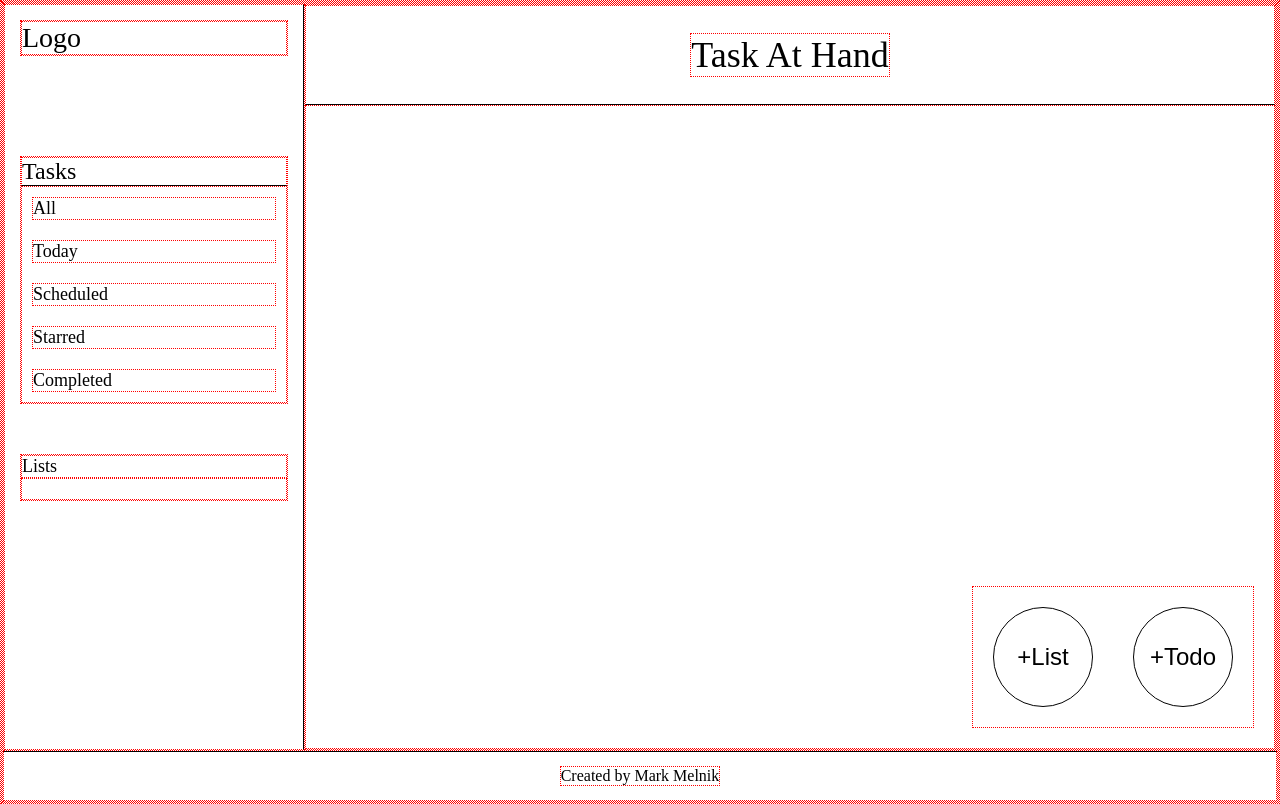
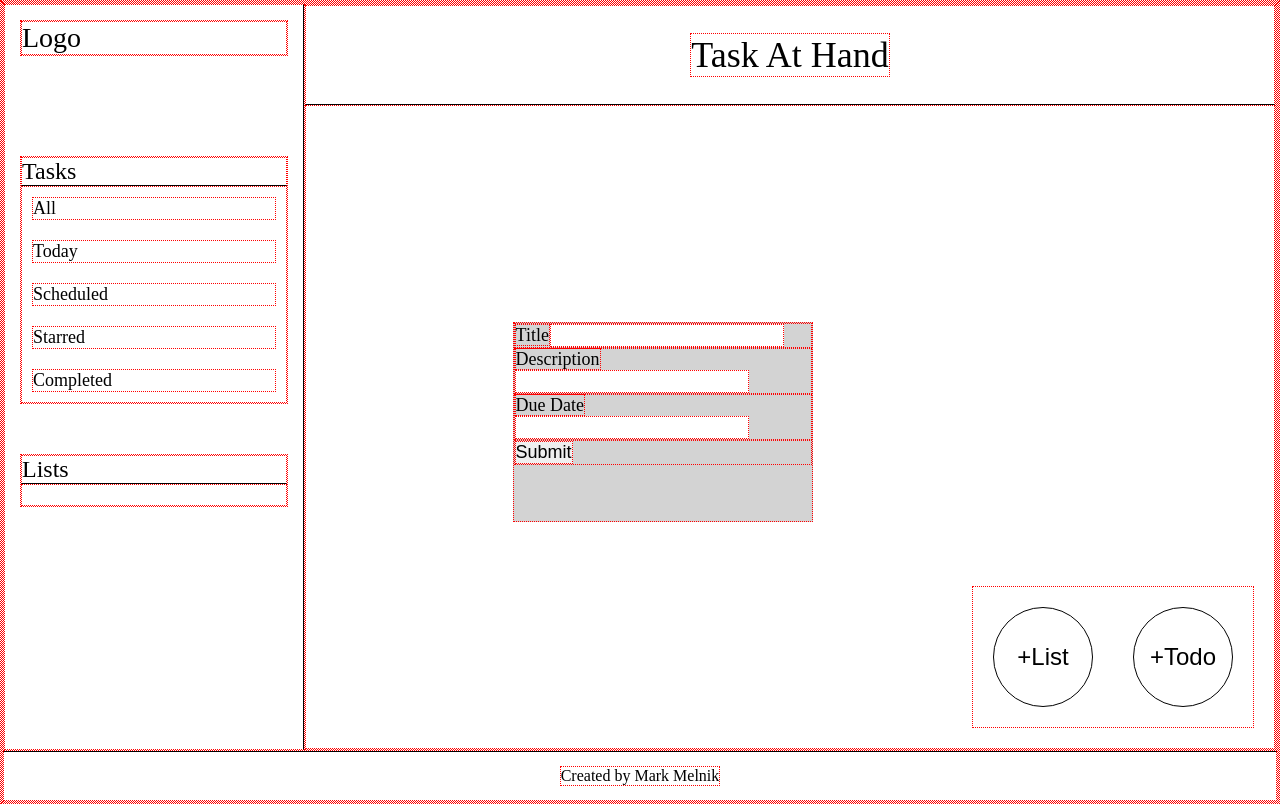
Before and after one commit to markymelnik/todo-list, a website built with webpack: page dist/index.html in a window 1280 px wide. Both pictures are taken after a click on the button "+Todo". Built offline with nearby package versions, Linux system fonts and the light colour scheme.

Commit message:
Task form appears when button is clicked

```diff
--- a/src/home.js
+++ b/src/home.js
@@ -77,7 +77,7 @@ function createSidebarLists() {
   sidebarListsContainer.classList.add('sidebar-lists-container');
 
   const sidebarListsHeader = document.createElement('div');
-  sidebarListsHeader.classList.add('sidebar-lists-header');
+  sidebarListsHeader.classList.add('sidebar-header');
   sidebarListsHeader.textContent = 'Lists';
 
   const sidebarLists = document.createElement('div');
@@ -113,7 +113,7 @@ function createMain() {
   addListBtn.textContent = '+List';
 
   const addTodoBtn = document.createElement('button');
-  addTodoBtn.classList.add('add-todo-btn');
+  addTodoBtn.classList.add('add-task-btn');
   addTodoBtn.textContent = '+Todo';
 
   addBtns.append(addListBtn, addTodoBtn);
@@ -141,11 +141,91 @@ function createFooter() {
 
 }
 
+function createTaskForm() {
+
+  const taskForm = document.createElement('div');
+  taskForm.classList.add('task-form');
+
+  const titleSection = document.createElement('div');
+  titleSection.classList.add('input-field');
+
+  const titleLabel = document.createElement('label');
+  titleLabel.setAttribute('for', 'title');
+  titleLabel.textContent = 'Title';
+
+  const titleField = document.createElement('input');
+  titleField.setAttribute('type', 'text');
+  titleField.setAttribute('id', 'title');
+  titleField.setAttribute('name', 'title');
+
+  titleSection.append(titleLabel, titleField);
+
+  const descriptionSection = document.createElement('div');
+  descriptionSection.classList.add('input-field');
+
+  const descriptionLabel = document.createElement('label');
+  descriptionLabel.setAttribute('for', 'description');
+  descriptionLabel.textContent = 'Description';
+
+  const descriptionField = document.createElement('input');
+  descriptionField.setAttribute('type', 'text');
+  descriptionField.setAttribute('id', 'description');
+  descriptionField.setAttribute('name', 'description');
+
+  descriptionSection.append(descriptionLabel, descriptionField);
+
+  const dueDateSection = document.createElement('div');
+  dueDateSection.classList.add('input-field');
+
+  const dueDateLabel = document.createElement('label');
+  dueDateLabel.setAttribute('for', 'dueDate');
+  dueDateLabel.textContent = 'Due Date';
+
+  const dueDateField = document.createElement('input');
+  dueDateField.setAttribute('type', 'text');
+  dueDateField.setAttribute('id', 'dueDate');
+  dueDateField.setAttribute('name', 'dueDate');
+
+  dueDateSection.append(dueDateLabel, dueDateField);
+
+  const submitBtnSection = document.createElement('div');
+
+  const submitBtn = document.createElement('button');
+  submitBtn.setAttribute('type', 'submit');
+  submitBtn.classList.add('task-submit-btn');
+  submitBtn.textContent = 'Submit';
+
+  submitBtnSection.append(submitBtn);
+
+  taskForm.append(titleSection, descriptionSection, dueDateSection, submitBtnSection);
+
+  return taskForm;
+
+}
+
+function taskFormDisplay() {
+  const addTaskBtn = document.querySelector('.add-task-btn');
+  const taskForm = document.querySelector('.task-form');
+  let isAddBtnClicked = false;
+
+  addTaskBtn.addEventListener('click', () => {
+    if (isAddBtnClicked) {
+      taskForm.style.visibility = 'hidden';
+      isAddBtnClicked = false;
+    } else {
+      taskForm.style.visibility = 'visible';
+      isAddBtnClicked = true;
+    }
+  })
+}
+
 function loadWebsite() {
 
   const container = document.querySelector('.container');
 
-  container.append(createTopper(), createFooter());
+  container.append(createTopper(), createFooter(), createTaskForm());
+
+  taskFormDisplay();
 
   return container;
 
--- a/src/style.css
+++ b/src/style.css
@@ -109,3 +109,13 @@
 .footer-text {
   font-size: 16px;
 }
+
+.task-form {
+  position: absolute;
+  top: 40%;
+  left: 40%;
+  background-color: lightgray;
+  width: 300px;
+  height: 200px;
+  visibility: hidden;
+}
```
Also changed, not shown: dist/index.html, dist/main.js.
